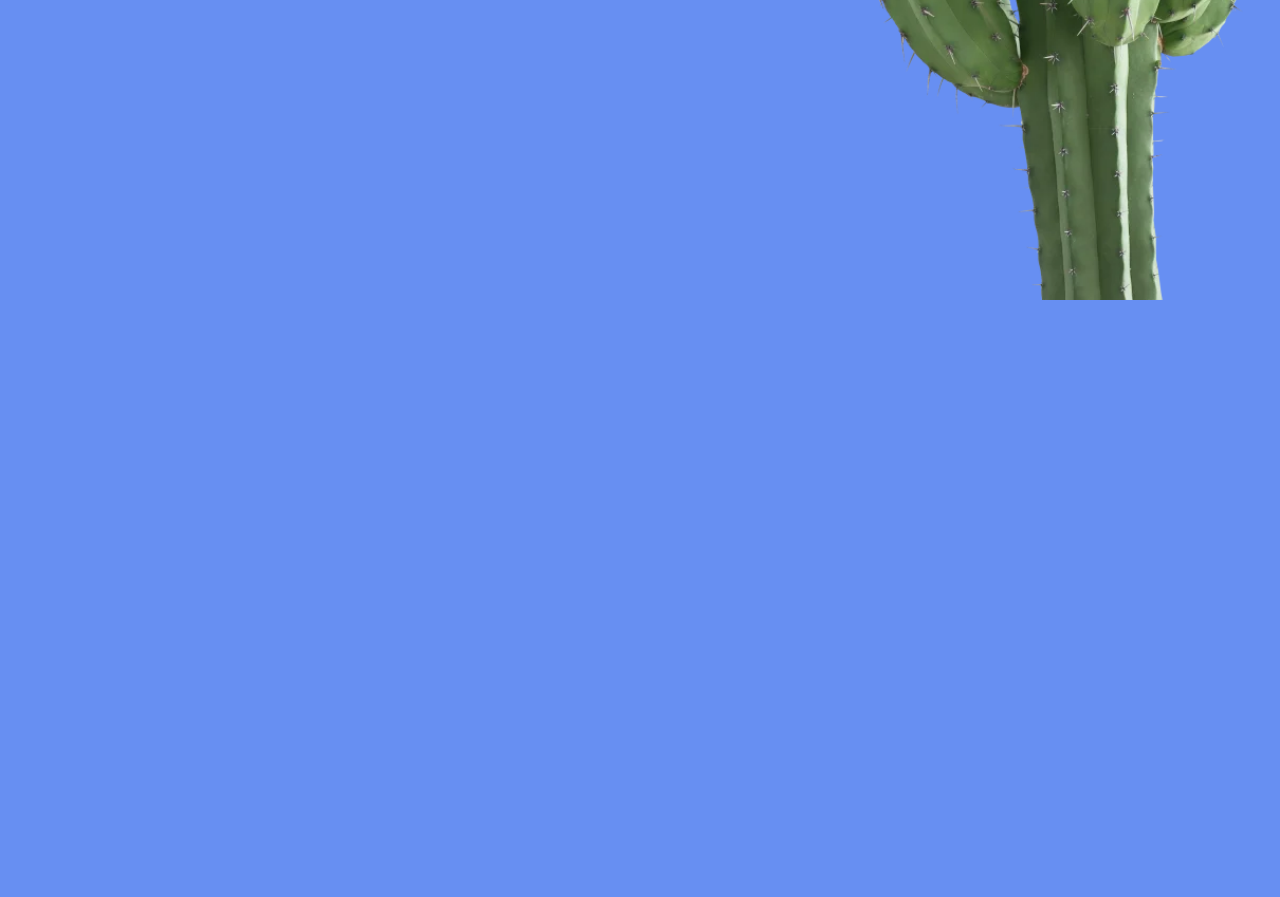
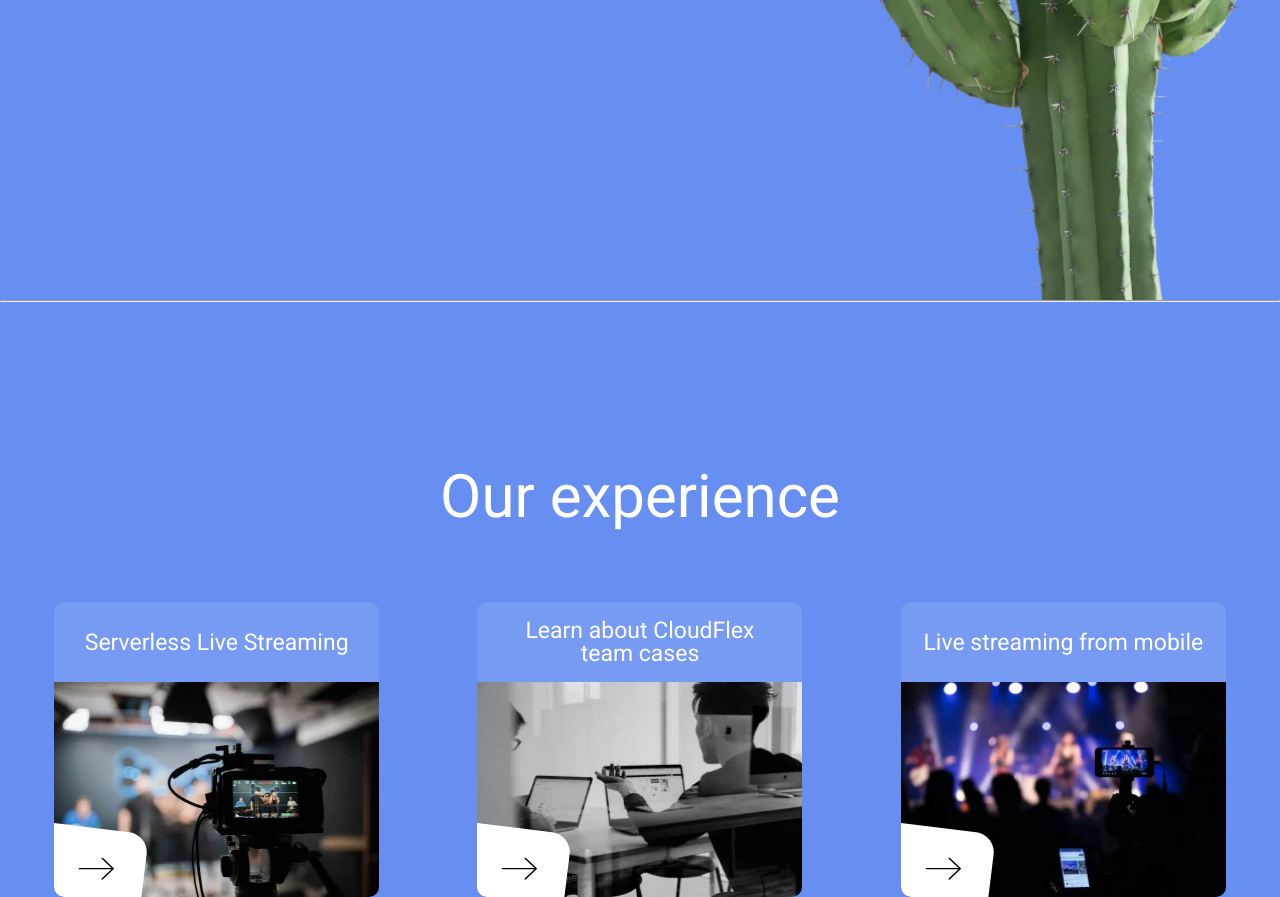
Before and after one commit to sergdekas/landing_live_streaming, a website: page index.html in a window 1280 px wide. Shown: the part 3492-4389 px from the top of the page. Before the commit the page ends 3792 px from the top, so only its background shows below. Drawn offline with nearby package versions, Linux system fonts and the light colour scheme; files that its build step writes are made by us from their sources.

Commit message:
feat: add experience section implementation

```diff
--- a/index.html
+++ b/index.html
@@ -168,6 +168,50 @@
           </div>
         </div>
       </section>
+
+      <hr class="divider">
+
+      <section class="experience-section" aria-label="experience section">
+        <div class="container">
+          <div class="experience">
+            <h2 class="experience__title">Our experience</h2>
+            <div class="experience__cards-wrapper">
+              <figure class="img-card">
+                <h3 class="img-card__title">Serverless Live Streaming</h3>
+                <img class="img-card__preview" src="assets/img/card_shooting.webp" alt="shooting">
+                <button class="img-card__btn">
+                  <svg class="img-card__btn-icon" aria-label="arrow icon">
+                    <use href="assets/sprites.svg#arrow-icon"></use>
+                  </svg>
+                </button>
+              </figure>
+
+              <figure class="img-card">
+                <h3 class="img-card__title">
+                  <span>Learn about CloudFlex</span>
+                  <span>team cases</span>
+                </h3>
+                <img class="img-card__preview" src="assets/img/card_working.webp" alt="working">
+                <button class="img-card__btn">
+                  <svg class="img-card__btn-icon" aria-label="arrow icon">
+                    <use href="assets/sprites.svg#arrow-icon"></use>
+                  </svg>
+                </button>
+              </figure>
+
+              <figure class="img-card">
+                <h3 class="img-card__title">Live streaming from mobile</h3>
+                <img class="img-card__preview" src="assets/img/card_streaming.webp" alt="streaming">
+                <button class="img-card__btn">
+                  <svg class="img-card__btn-icon" aria-label="arrow icon">
+                    <use href="assets/sprites.svg#arrow-icon"></use>
+                  </svg>
+                </button>
+              </figure>
+            </div>
+          </div>
+        </div>
+      </section>
     </main>
 
   </body>
--- a/styles/_cards.scss
+++ b/styles/_cards.scss
@@ -69,3 +69,71 @@
     }
   }
 }
+
+.img-card {
+  position: relative;
+  width: 325px;
+  height: 295px;
+  border-radius: 10px;
+  background-color: color.adjust(v.$color_white, $alpha: -0.9);
+  @include m.d-flex(space-between, center, nowrap, column, 0, 0);
+  flex-shrink: 0;
+  overflow: hidden;
+  transition: box-shadow 0.2s ease;
+
+  &__title {
+    @include m.d-flex(center, center, nowrap, column, 0, 0);
+    @include m.font(23px, 400, v.$color_white);
+    line-height: 1;
+    flex-grow: 1;
+  }
+
+  &__preview {
+    width: 100%;
+    height: 215px;
+  }
+
+  &__btn {
+    @include m.position(absolute, 1, -1, bottom, left, -20px, -30px);
+    width: 120px;
+    height: 90px;
+    border: none;
+    border-radius: 20px;
+    background-color: v.$color_white;
+    rotate: z 7deg;
+    transition: rotate 0.2s ease, scale 0.2s ease;
+
+    &-icon {
+      width: 36px;
+      height: 23px;
+      fill: v.$color_black;
+      rotate: z -7deg;
+      translate: 12px -3px;
+      transition: translate 0.2s ease;
+    }
+
+    @media (hover: hover) {
+      &:hover {
+        cursor: pointer;
+        rotate: z 7deg;
+        scale: 1.3;
+
+        & .img-card__btn-icon {
+          translate: 17px -8px;
+        }
+      }
+    }
+  }
+
+  @media (hover: hover) {
+    &:hover {
+      cursor: pointer;
+      box-shadow: 0 8px 20px 12px rgba(0, 0, 0, 0.15),
+        inset 0 -5px 70px 25px rgba(0, 0, 0, 0.2);
+    }
+  }
+
+  @media (max-width: v.$media__xs) {
+    width: 300px;
+  }
+}
--- /dev/null
+++ b/styles/_experience.scss
@@ -0,0 +1,35 @@
+@use "variables" as v;
+@use "mixins" as m;
+
+.experience-section {
+}
+
+.experience {
+  padding: 180px 0 0 0;
+  margin: 0 auto;
+  @include m.d-flex(start, center, nowrap, column, 0, 90px);
+
+  &__title {
+    margin: 0;
+    text-align: center;
+    @include m.font(60px, 400, v.$color_white);
+    line-height: 30px;
+  }
+
+  &__cards-wrapper {
+    width: 100%;
+    padding: 0 15px;
+    @include m.d-flex(space-around, center, wrap, row, 20px, 55px);
+  }
+
+  @media (max-width: v.$media__sm) {
+    & {
+      padding: 100px 0 0 0;
+      @include m.d-flex(start, center, nowrap, column, 0, 70px);
+    }
+
+    &__title {
+      @include m.font(35px, 400, v.$color_white);
+    }
+  }
+}
--- a/styles/_importer.scss
+++ b/styles/_importer.scss
@@ -4,3 +4,4 @@
 @forward "hero";
 @forward "work";
 @forward "about";
+@forward "experience";
```
